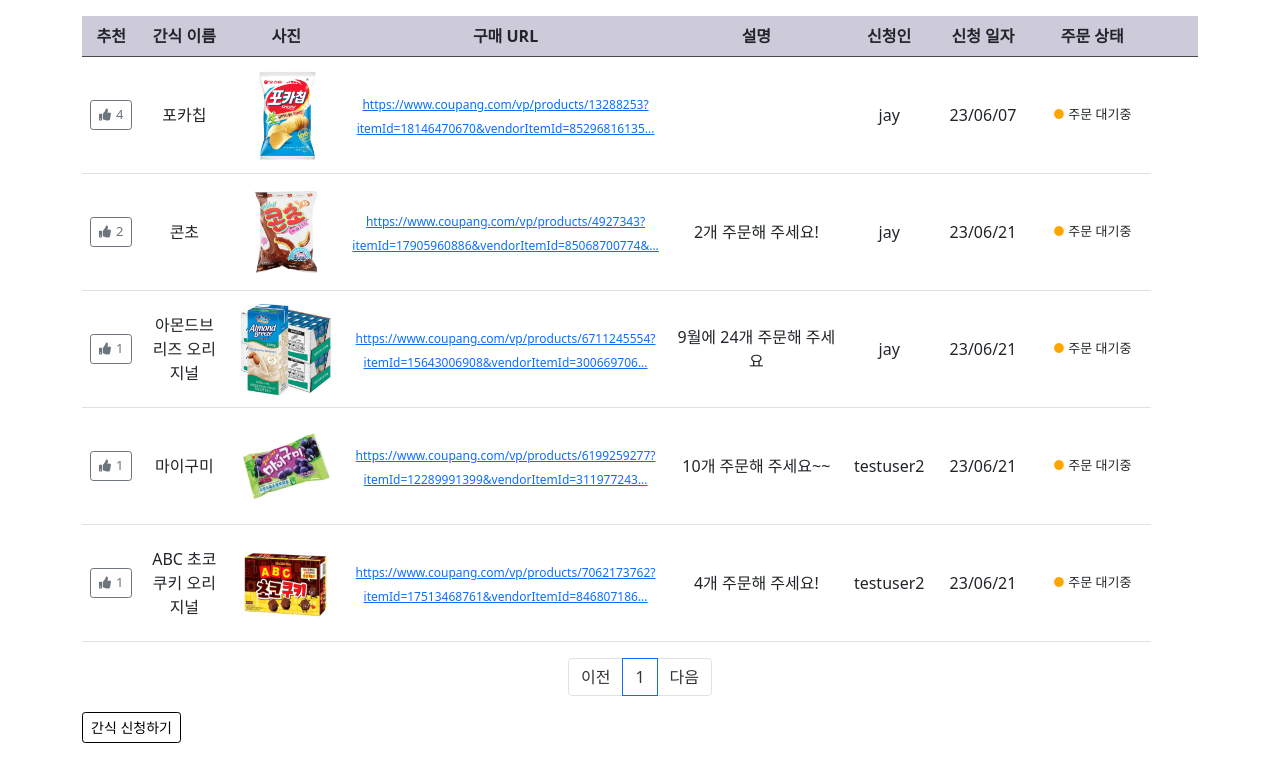
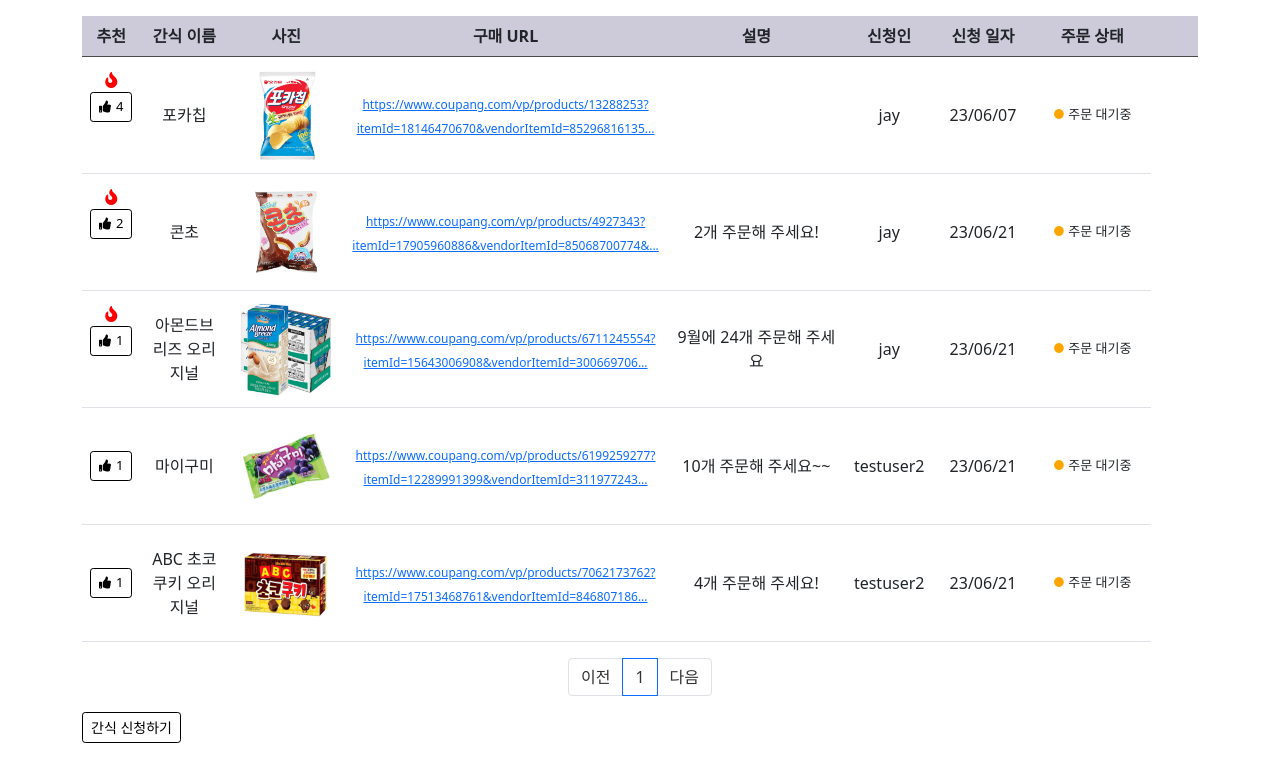
Before and after one commit to Xoeon/Snack-Bar, a Django app: page / in a window 1280 px wide. Shown: the part 57-816 px from the top of the page. Run offline with Django 4.2, Linux system fonts and the light colour scheme; data comes from the database, SQL or seed files in the repository; both versions use the stored data as it was after the commit; some libraries are stand-ins or nearby versions.

Commit message:
추천수 상위 게시글 아이콘 추가

```diff
--- a/templates/base.html
+++ b/templates/base.html
@@ -24,9 +24,22 @@
             border-bottom: 1px solid #494949;
         }
 
+        .btn-xs {
+            padding: 0.25rem 0.5rem;
+            font-size: 0.75rem;
+            line-height: 1.5;
+            border-radius: 0.2rem;
+        }
+
         .custom-button {
         border: 0.5px solid rgb(0, 0, 0);
         background-color: white;
+        color: black;
+        }
+
+        .btn-orange {
+        border: 0.5px solid rgb(0, 0, 0);
+        background-color: orange;
         color: black;
         }
 
--- a/templates/snack/snack_request_list.html
+++ b/templates/snack/snack_request_list.html
@@ -20,18 +20,10 @@
             {% if snack_request_list %}
             {% for snack in snack_request_list %}
             <tr>
-                <style>
-                    .btn-xs {
-                        padding: 0.25rem 0.5rem;
-                        font-size: 0.75rem;
-                        line-height: 1.5;
-                        border-radius: 0.2rem;
-                    }
-                </style>
                 <td style="text-align: center; vertical-align: middle;">
                     {% if request.user != snack.requester and not request.user in snack.voter.all %}
                       <a href="{% url 'snack:request_vote' snack.id %}" onclick="return confirm('정말로 추천하시겠습니까?')">
-                        <button type="button" class="recommend btn btn-xs btn-outline-secondary btn-circle">
+                        <button type="button" class="recommend btn btn-xs custom-button">
                           <span style="display: flex; align-items: center;">
                             <i class="fas fa-thumbs-up"></i>
                             <span class="vote-count" style="font-size: 13px; text-decoration: none; margin-left: 5px;">{{ snack.vote_count }}</span>
@@ -39,12 +31,17 @@
                         </button>
                       </a>
                     {% else %}
-                      <button type="button" class="recommend btn btn-xs btn-outline-secondary btn-circle" disabled>
+                      <button type="button" class="recommend btn btn-xs custom-button" disabled>
                         <span style="display: flex; align-items: center;">
                           <i class="fas fa-thumbs-up"></i>
                           <span class="vote-count" style="font-size: 13px; text-decoration: none; margin-left: 5px;">{{ snack.vote_count }}</span>
                         </span>
                       </button>
+                    {% endif %}
+                    {% if snack in top_snacks %}
+                    <span style="display: flex; align-items: center; justify-content: center; position: relative; top: -50px;">
+                        <i class="fas fa-fire" style="color: red;"></i>
+                    </span>
                     {% endif %}
                 </td>
                 <td style="text-align: center; vertical-align: middle;">{{ snack.name }}</td>
```
Also changed, not shown: db.sqlite3.
